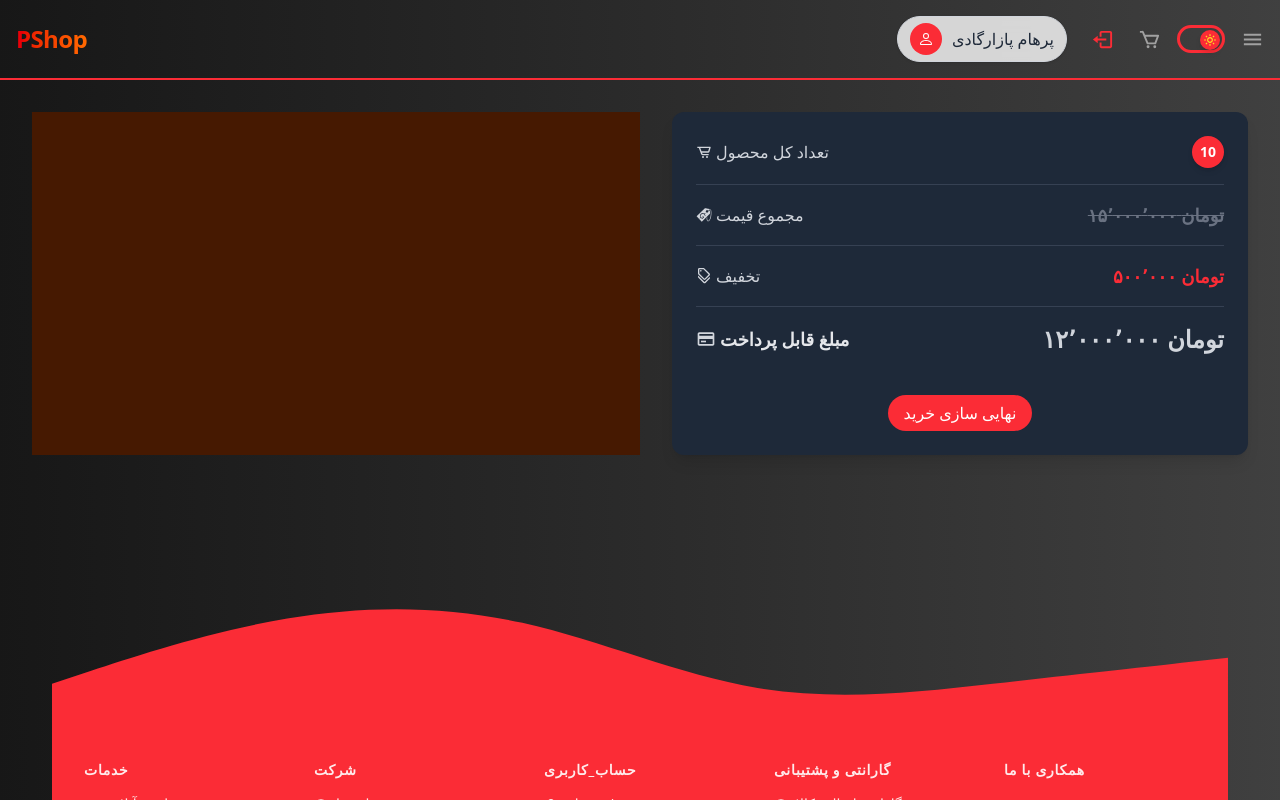
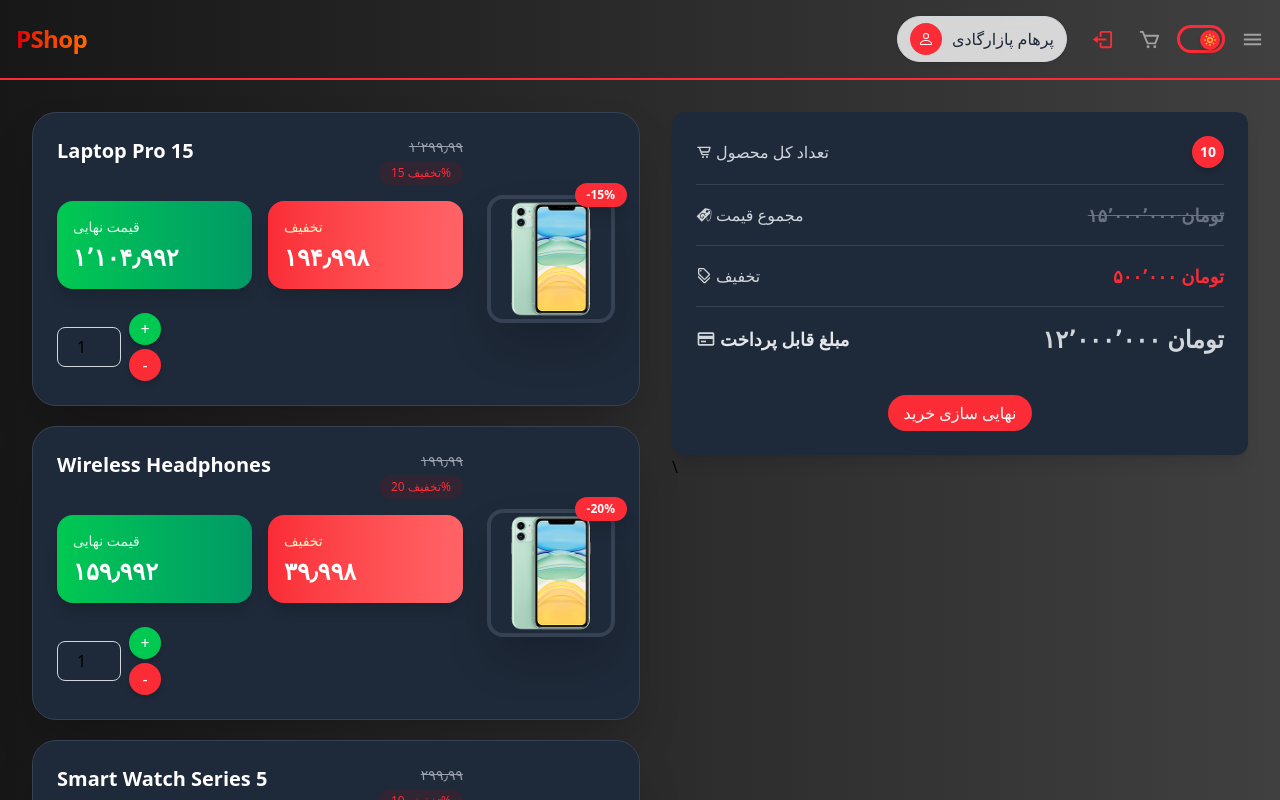
Before and after one commit to parham-devdocs/E-commerce-react, a React (Vite) app in the folder client/: page /cart in a window 1280 px wide. Built offline with nearby package versions, Linux system fonts and the light colour scheme.

Commit message:
product card in cart created

```diff
--- a/client/src/components/cart/productCard.tsx
+++ b/client/src/components/cart/productCard.tsx
@@ -1,11 +1,94 @@
+import type { ProductCardInCart } from "../../types"
+import usePrice from "../../hooks/priceHook";
+import ProductNumber from "./productNumber";
+import { useState } from "react";
 
+const ProductCard = ({img,productName,price,discountPercentage,defaultNumberOfProducts}:ProductCardInCart) => {
+    const [numberOfProducts,setNumberOfProducts] = useState(defaultNumberOfProducts);
 
-import React from 'react'
+    // Calculate individual item prices
+    const { priceWithDiscount} = usePrice({
+        discountPercentage,
+        priceOrDiscount: price
+    });
 
-const ProductCard = () => {
-  return (
-    <div>ProductCard</div>
-  )
+    // Calculate total prices
+    const totalOriginalPrice = price * numberOfProducts;
+    const totalDiscountedPrice = priceWithDiscount ? priceWithDiscount * numberOfProducts : totalOriginalPrice;
+    const totalDiscount = totalOriginalPrice - totalDiscountedPrice;
+
+    const formattedTotalOriginal = new Intl.NumberFormat("fa-IR").format(totalOriginalPrice);
+    const formattedTotalDiscounted = priceWithDiscount
+        ? new Intl.NumberFormat("fa-IR").format(totalDiscountedPrice)
+        : formattedTotalOriginal;
+    const formattedTotalDiscount = new Intl.NumberFormat("fa-IR").format(totalDiscount);
+
+    const decreaseHandler = () => {
+        setNumberOfProducts(prev => Math.max(1, prev - 1));
+    };
+
+    const increaseHandler = () => {
+        setNumberOfProducts(prev => prev + 1);
+    };
+
+    return (
+        <div className="w-full py-6 px-6 flex items-center justify-between shadow-xl dark:shadow-2xl dark:bg-gray-800 bg-white rounded-3xl border border-gray-200 dark:border-gray-700 transition-all duration-300 hover:shadow-2xl hover:scale-[1.02] overflow-hidden">
+            <div className="flex flex-col gap-4 flex-1">
+                <div className="flex items-start justify-between">
+                    <h3 className="font-bold text-xl text-gray-800 dark:text-white truncate max-w-[60%]">
+                        {productName}
+                    </h3>
+                    <div className="flex flex-col items-end">
+                        <p className="text-gray-500 dark:text-gray-400 line-through text-sm">
+                            {formattedTotalOriginal}
+                        </p>
+                        <span className="text-xs font-medium text-red-500 bg-red-50 dark:bg-red-900/20 px-3 py-1 rounded-full mt-1">
+                            تخفیف {discountPercentage}%
+                        </span>
+                    </div>
+                </div>
+
+                <div className="flex items-center justify-between gap-4">
+                    <div className="flex-1">
+                        <div className="bg-gradient-to-r from-green-500 to-emerald-600 text-white rounded-2xl p-4 shadow-lg">
+                            <div className="text-sm font-medium text-green-100">قیمت نهایی</div>
+                            <div className="text-2xl font-bold mt-1">{formattedTotalDiscounted}</div>
+                        </div>
+                    </div>
+                    <div className="flex-1">
+                        <div className="bg-gradient-to-r from-red-500 to-red-400 text-white rounded-2xl p-4 shadow-lg">
+                            <div className="text-sm font-medium text-amber-100">تخفیف</div>
+                            <div className="text-2xl font-bold mt-1">{formattedTotalDiscount}</div>
+                        </div>
+                    </div>
+                </div>
+
+                <div className="pt-2">
+                    <ProductNumber
+                        decreaseHandler={decreaseHandler}
+                        increaseHandler={increaseHandler}
+                        onChangeHandler={(e) => setNumberOfProducts(Number(e))}
+                        number={numberOfProducts}
+                    />
+                </div>
+            </div>
+
+            <div className="ml-6 flex-shrink-0 flex flex-col items-center">
+                <div className="relative">
+                    <img
+                        className="w-32 h-32 object-cover rounded-2xl shadow-2xl border-4 border-white dark:border-gray-700 transition-transform duration-300 hover:scale-105"
+                        src={img}
+                        alt={productName}
+                    />
+                    {discountPercentage && (
+                        <div className="absolute -top-3 -right-3 bg-red-500 text-white text-xs font-bold px-3 py-1 rounded-full shadow-lg">
+                            -{discountPercentage}%
+                        </div>
+                    )}
+                </div>
+            </div>
+        </div>
+    )
 }
 
 export default ProductCard
--- /dev/null
+++ b/client/src/components/cart/productNumber.tsx
@@ -0,0 +1,33 @@
+
+
+
+const ProductNumber = ({number,onChangeHandler,increaseHandler,decreaseHandler}:{number:number,onChangeHandler:(e:string)=>void,increaseHandler:()=>void,decreaseHandler:()=>void}) => {
+
+  return (
+<div className="flex gap-2 items-center">
+  <input
+    type="number"
+    name=""
+    value={number}
+    onChange={(e) => onChangeHandler(e.currentTarget.value)}
+    className="w-16 h-10 px-3 py-2 border border-gray-300 rounded-lg text-center focus:outline-none focus:ring-2 focus:ring-blue-500 focus:border-transparent transition-all duration-200"
+  />
+  <div className="flex flex-col gap-1 items-center">
+    <button
+      className="w-8 h-8 flex items-center justify-center rounded-full bg-green-500 hover:bg-green-600 text-white shadow-md hover:shadow-lg transition-all duration-200 transform hover:scale-105"
+      onClick={()=>increaseHandler()}
+    >
+      +
+    </button>
+    <button
+      className="w-8 h-8 flex items-center justify-center rounded-full bg-red-500 hover:bg-red-600 text-white shadow-md hover:shadow-lg transition-all duration-200 transform hover:scale-105"
+      onClick={()=>decreaseHandler()}
+    >
+      -
+    </button>
+  </div>
+</div>
+  )
+}
+
+export default ProductNumber
--- /dev/null
+++ b/client/src/components/cart/productSection.tsx
@@ -0,0 +1,50 @@
+import ProductCard from "./productCard"
+import iphone11 from "../../../public/iphone-11-header.png";
+const products=[
+  {
+    "img": iphone11,
+    "productName": "Laptop Pro 15",
+    "price": 1299.99,
+    "discountPercentage": 15,
+    "defaultNumberOfProducts": 1
+  },
+  {
+    "img": iphone11,
+    "productName": "Wireless Headphones",
+    "price": 199.99,
+    "discountPercentage": 20,
+    "defaultNumberOfProducts": 1
+  },
+  {
+    "img": iphone11,
+    "productName": "Smart Watch Series 5",
+    "price": 299.99,
+    "discountPercentage": 10,
+    "defaultNumberOfProducts": 1
+  },
+  {
+    "img": iphone11,
+    "productName": "Bluetooth Speaker",
+    "price": 89.99,
+    "discountPercentage": 25,
+    "defaultNumberOfProducts": 2
+  },
+  {
+    "img":iphone11,
+    "productName": "Gaming Mouse RGB",
+    "price": 59.99,
+    "discountPercentage": 5,
+    "defaultNumberOfProducts": 1
+  }
+]
+const ProductSection = () => {
+  return (
+    <div className=" w-full  flex flex-col gap-5">
+{products.map(p=>{
+  return <ProductCard  img={p.img} price={p.price} productName={p.productName} defaultNumberOfProducts={p.defaultNumberOfProducts} discountPercentage={p.discountPercentage}/>
+})}
+    </div>
+  )
+}
+
+export default ProductSection
--- a/client/src/hooks/priceHook.tsx
+++ b/client/src/hooks/priceHook.tsx
@@ -1,15 +1,26 @@
+import { useState, useEffect } from "react";
 import discountCalc from "../utils/discountCalc";
-const PriceHook = ({priceOrDiscount,discountPercentage}:{priceOrDiscount:number,discountPercentage?:number}) => {
-    let seperatedPriceWithDiscount;
 
-    if (discountPercentage) {
-        const priceWithDiscount=discountCalc(priceOrDiscount,discountPercentage )
-         seperatedPriceWithDiscount=new Intl.NumberFormat("fa-IR").format(priceWithDiscount)
+const PriceHook = ({priceOrDiscount, discountPercentage}:{priceOrDiscount:number, discountPercentage?:number}) => {
+    const [refetch, setRefetch] = useState(0);
 
-    }
-const seperatedPrice=new Intl.NumberFormat("fa-IR").format(priceOrDiscount)
-return ({seperatedPrice,seperatedPriceWithDiscount })
+    // Calculate the actual prices (numbers)
+    const priceWithDiscount = discountPercentage
+        ? discountCalc(priceOrDiscount, discountPercentage)
+        : priceOrDiscount;
 
+    // Format for display (strings)
+    const seperatedPrice = new Intl.NumberFormat("fa-IR").format(priceOrDiscount);
+    const seperatedPriceWithDiscount = discountPercentage
+        ? new Intl.NumberFormat("fa-IR").format(priceWithDiscount)
+        : undefined;
+
+    return {
+        seperatedPrice,
+        seperatedPriceWithDiscount,
+        priceWithDiscount: priceWithDiscount, // Keep the actual number
+        originalPrice: priceOrDiscount
+    };
 }
 
-export default PriceHook
+export default PriceHook;
--- a/client/src/pages/cart.tsx
+++ b/client/src/pages/cart.tsx
@@ -1,11 +1,15 @@
 
 import Payment from '../components/cart/payment'
+import ProductSection from '../components/cart/productSection'
 
 const Cart = () => {
   return (
     <div className=' flex xl:flex-row flex-col gap-8'>
-      <div className=' flex-1 bg-amber-950'></div>
-      <div className=' w-full xl:w-xl'> <Payment price={15000000} totalDiscount={500000} totalNumberOfProducts={10} totalPriceWithDiscount={12000000}/></div>
+      <div className=' flex-1 '> <ProductSection/></div>
+      <div className=' w-full xl:w-xl'>
+         <Payment price={15000000} totalDiscount={500000} totalNumberOfProducts={10} totalPriceWithDiscount={12000000}/>\
+
+      </div>
 
     </div>
   )
--- a/client/src/types.ts
+++ b/client/src/types.ts
@@ -10,3 +10,7 @@ export type ProductCardType={
     inStock:boolean
     numbersAvailable?:number
 }
+
+export type ProductCardInCart={
+    img:string,productName:string,price:number,discountPercentage:number,defaultNumberOfProducts:number
+}
```
